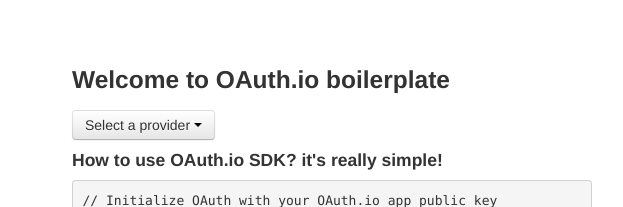
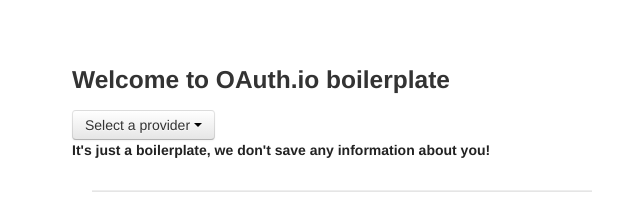
Before and after one commit to oauth-io/oauth-js, a plain HTML site: page index.html in a window 1280 px wide. Shown: the top 207 px of the page, 478-1101 px from the left. Drawn offline with nearby package versions, Linux system fonts and the light colour scheme.

Commit message:
add "It's just a boilerplate, we don't save any information about you!"
Signed-off-by: thyb <thyb@oauth.io>

```diff
--- a/index.html
+++ b/index.html
@@ -92,7 +92,10 @@
             <button class="btn btn-primary" type="button" id="btConnect">Connect to <span id="connectTo" style="text-transform:capitalize;"></span></button>
           </div>
         </div>
-
+        <div class="row">
+          <p><strong>It's just a boilerplate, we don't save any information about you!</strong></p>
+        </div>
+        <hr />
         <div class="row">
           <h4>How to use OAuth.io SDK? it's really simple!</h4>
           <pre id="code">// Initialize OAuth with your OAuth.io app public key
```
